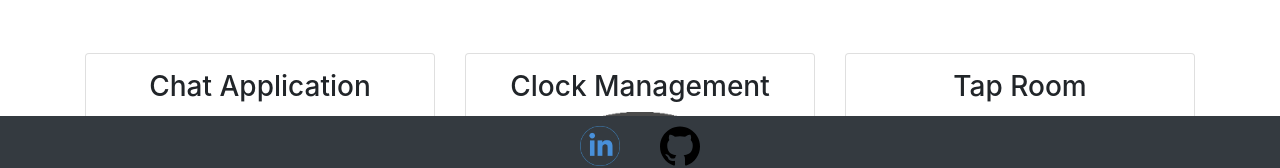
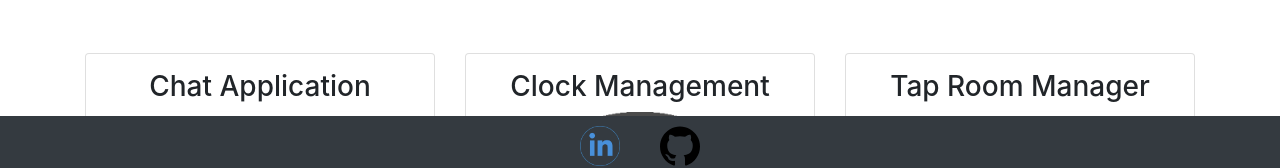
Before and after one commit to Connor85/portfolioAngular, an Angular app: page /home in a window 1280 px wide. Shown: the part 624-792 px from the top of the page. Built offline with nearby package versions, Linux system fonts and the light colour scheme.

Commit message:
Fix tap room card on the home page

```diff
--- a/src/app/components/home/home.component.html
+++ b/src/app/components/home/home.component.html
@@ -64,7 +64,7 @@
       >
         <div class="card">
           <div class="img-container">
-            <h3 class="work-title">Tap Room</h3>
+            <h3 class="work-title">Tap Room Manager</h3>
             <a href="https://github.com/Connor85/TapRoomReact" target="_blank">
               <img
                 class="work-img"
```
Also changed, not shown: src/app/components/home/home.component.css (line endings or trailing spaces).
